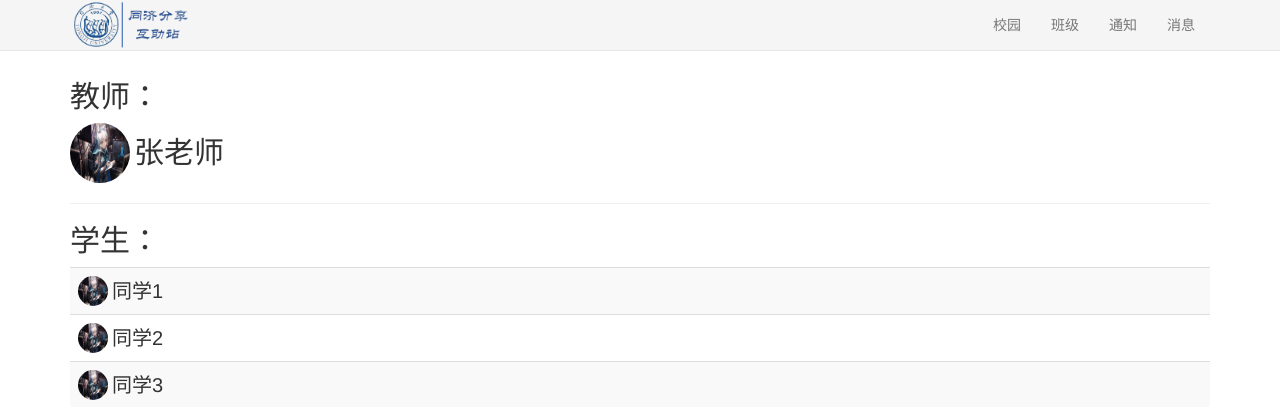
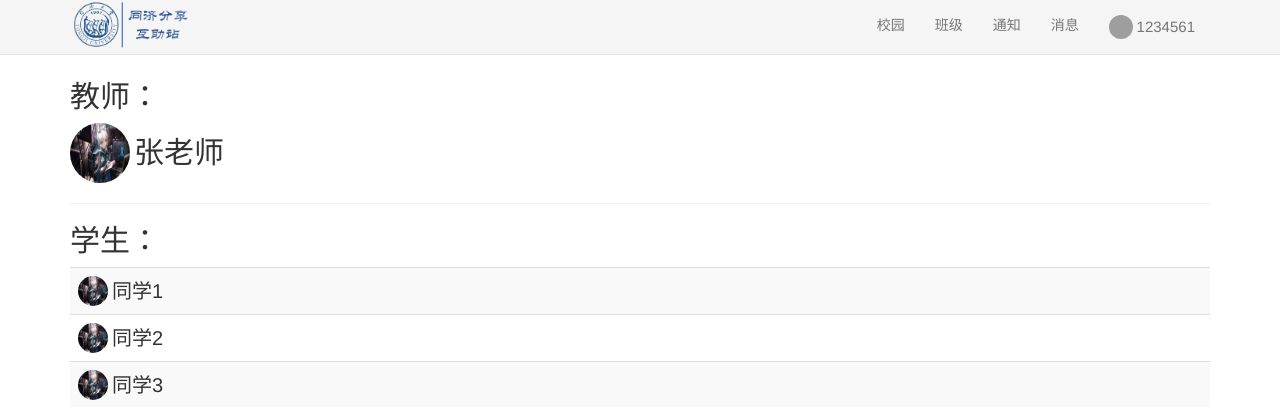
Before and after one commit to royzhz/web, a Flask app: page /myclass/1 in a window 1280 px wide. Shown: the top 407 px of the page. Run offline with Flask 2, Linux system fonts and the light colour scheme; a user stored in the database is signed in; data comes from the database, SQL or seed files in the repository; some libraries are stand-ins or nearby versions; grey boxes are pictures that could not be loaded.

Commit message:
修改架构

```diff
--- a/apps/templates/common/header.html
+++ b/apps/templates/common/header.html
@@ -11,6 +11,11 @@
                     <li><a href={{url_for("basic.myclass")}}>班级</a></li>
                     <li><a href="#">通知</a></li>
                     <li><a href="#">消息</a></li>
+                    <li><a href={{url_for("basic.home",user_id=user_id)}}>
+                        <img class="img-circle" style="width:24px;height:24px;"
+                             src="{{url_for('static', filename='images/user/'+user_id|string+'/head.jpg')}}">
+                        <span style="vertical-align:middle;font-size:15px">{{user_id}}</span>
+                    </a></li>
                 </ul>
             </div><!-- /.container -->
         </div>
```
